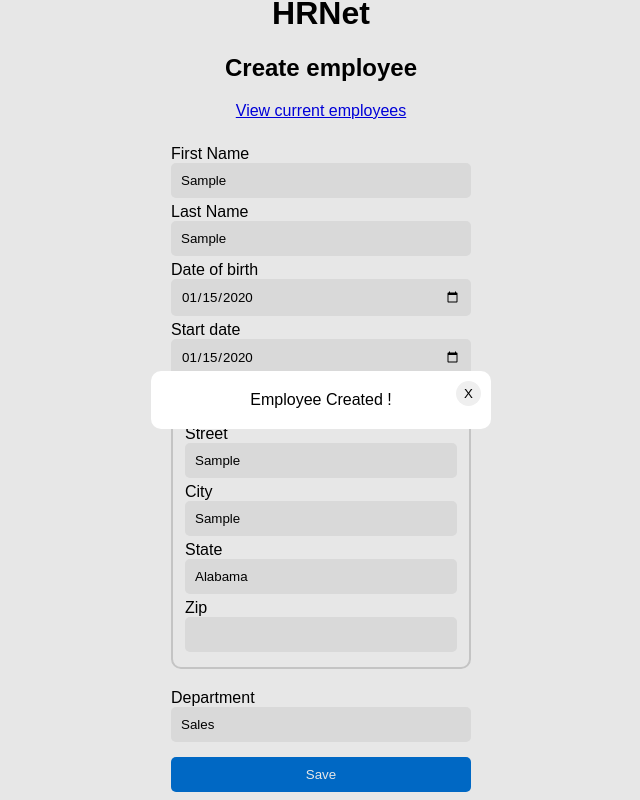
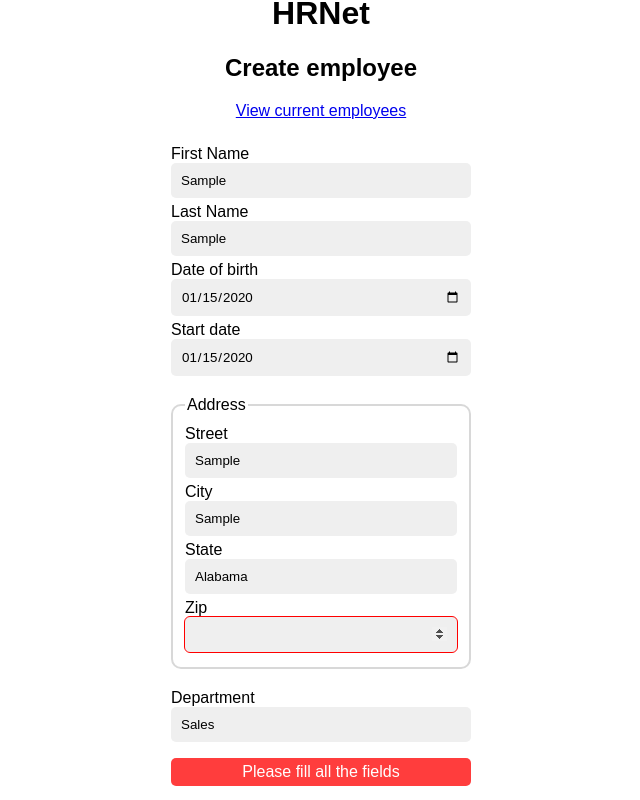
Before and after one commit to ValCLMB/HRNet, a React (Vite) app: page / in a window 1280 px wide. Both pictures are taken after typing "Sample", "Sample", "2020-01-15", "2020-01-15", "Sample", "Sample" into the empty fields and a click on the button "Save". Shown: the part 26-826 px from the top of the page, without its empty margins (319-959 px from the left). Built offline with nearby package versions, Linux system fonts and the light colour scheme.

Commit message:
Validation support

```diff
--- a/src/components/Form/Form.module.css
+++ b/src/components/Form/Form.module.css
@@ -18,3 +18,10 @@
   margin-top: 10px;
   border-radius: 5px;
 }
+.error {
+  background-color: rgb(255, 61, 61);
+  color: white;
+  padding: 5px;
+  text-align: center;
+  border-radius: 5px;
+}
--- a/src/components/Form/Form.tsx
+++ b/src/components/Form/Form.tsx
@@ -1,4 +1,4 @@
-import { FieldValues, UseFormRegister } from "react-hook-form";
+import { FieldErrors, FieldValues, UseFormRegister } from "react-hook-form";
 import styles from "./Form.module.css";
 import { employeesFields } from "../../components/employeeFields";
 import { Input } from "../../components/Input/Input";
@@ -11,8 +11,14 @@ export type SelectOption = {
 type FormProps = {
   register: UseFormRegister<FieldValues>;
   onSubmit: any;
+  errors: FieldErrors<FieldValues>;
 };
-export const Form = ({ register, onSubmit }: FormProps) => {
+export const Form = ({ register, onSubmit, errors }: FormProps) => {
+  const Error = () => {
+    if (Object.keys(errors).length === 0) return;
+
+    return <p className={styles.error}>Please fill all the fields</p>;
+  };
   return (
     <form className={styles.form} onSubmit={onSubmit}>
       {/* Map the form */}
@@ -29,6 +35,7 @@ export const Form = ({ register, onSubmit }: FormProps) => {
                   param={field.param}
                   type={field.type}
                   options={field.options}
+                  error={errors[field.param]}
                   register={register}
                 />
               ))}
@@ -42,11 +49,15 @@ export const Form = ({ register, onSubmit }: FormProps) => {
             label={input.label}
             param={input.param}
             type={input.type}
+            error={errors[input.param]}
             options={input.options}
             register={register}
           />
         );
       })}
+
+      {/* SHOW ERROR  */}
+      <Error />
       <button className={styles.btn}>Save</button>
     </form>
   );
--- a/src/components/Input/Input.module.css
+++ b/src/components/Input/Input.module.css
@@ -18,3 +18,6 @@
   padding: 10px;
   border-radius: 5px;
 }
+.error {
+  outline: 1px solid red;
+}
--- a/src/components/Input/Input.tsx
+++ b/src/components/Input/Input.tsx
@@ -1,4 +1,4 @@
-import { FieldValues, UseFormRegister } from "react-hook-form";
+import { FieldError, FieldValues, UseFormRegister } from "react-hook-form";
 import styles from "./Input.module.css";
 import { ComponentPropsWithoutRef } from "react";
 
@@ -11,8 +11,9 @@ type InputProps = {
   label: string;
   param: string;
   type?: string;
+  options?: SelectOption[];
+  error: any;
   register: UseFormRegister<FieldValues>;
-  options?: SelectOption[];
 } & ComponentPropsWithoutRef<"input">;
 
 // Input component, can be used for all input fields
@@ -21,13 +22,14 @@ export const Input = ({
   param,
   type = "text",
   options,
+  error,
   register,
 }: InputProps) => {
   if (type === "select" && options) {
     return (
       <div className={styles.input}>
         <label htmlFor={param}>{label}</label>
-        <select id={param} {...register(param)}>
+        <select id={param} {...register(param, { required: true })}>
           {options.map((option) => (
             <option key={option.value} value={option.value}>
               {option.label}
@@ -41,7 +43,12 @@ export const Input = ({
   return (
     <div className={styles.input}>
       <label htmlFor={param}>{label}</label>
-      <input type={type} id={param} {...register(param)} />
+      <input
+        className={error ? styles.error : ""}
+        type={type}
+        id={param}
+        {...register(param, { required: true })}
+      />
     </div>
   );
 };
--- a/src/containers/CreateEmployee/CreateEmployee.tsx
+++ b/src/containers/CreateEmployee/CreateEmployee.tsx
@@ -6,14 +6,17 @@ import { useLocalData } from "../../hooks/useLocalData";
 import { Employee } from "../ListEmployee/ListEmployee";
 
 export const CreateEmployee = () => {
-  const { register, handleSubmit } = useForm<FieldValues>();
+  const {
+    register,
+    handleSubmit,
+    formState: { errors },
+  } = useForm<FieldValues>();
   const { datas: previousData, addToLocalStorage } =
     useLocalData<Employee>("employees");
   const { modal, closeModal, openModal } = useModal();
 
   const onSubmit: SubmitHandler<FieldValues> = (data) => {
     addToLocalStorage([...previousData, data]);
-    console.log(previousData);
     openModal();
   };
 
@@ -22,7 +25,11 @@ export const CreateEmployee = () => {
       <h1>HRNet</h1>
       <h2>Create employee</h2>
       <a href="/list">View current employees</a>
-      <Form register={register} onSubmit={handleSubmit(onSubmit)} />
+      <Form
+        register={register}
+        onSubmit={handleSubmit(onSubmit)}
+        errors={errors}
+      />
       <Modal isActive={modal} close={closeModal}>
         Employee Created !
       </Modal>
```
